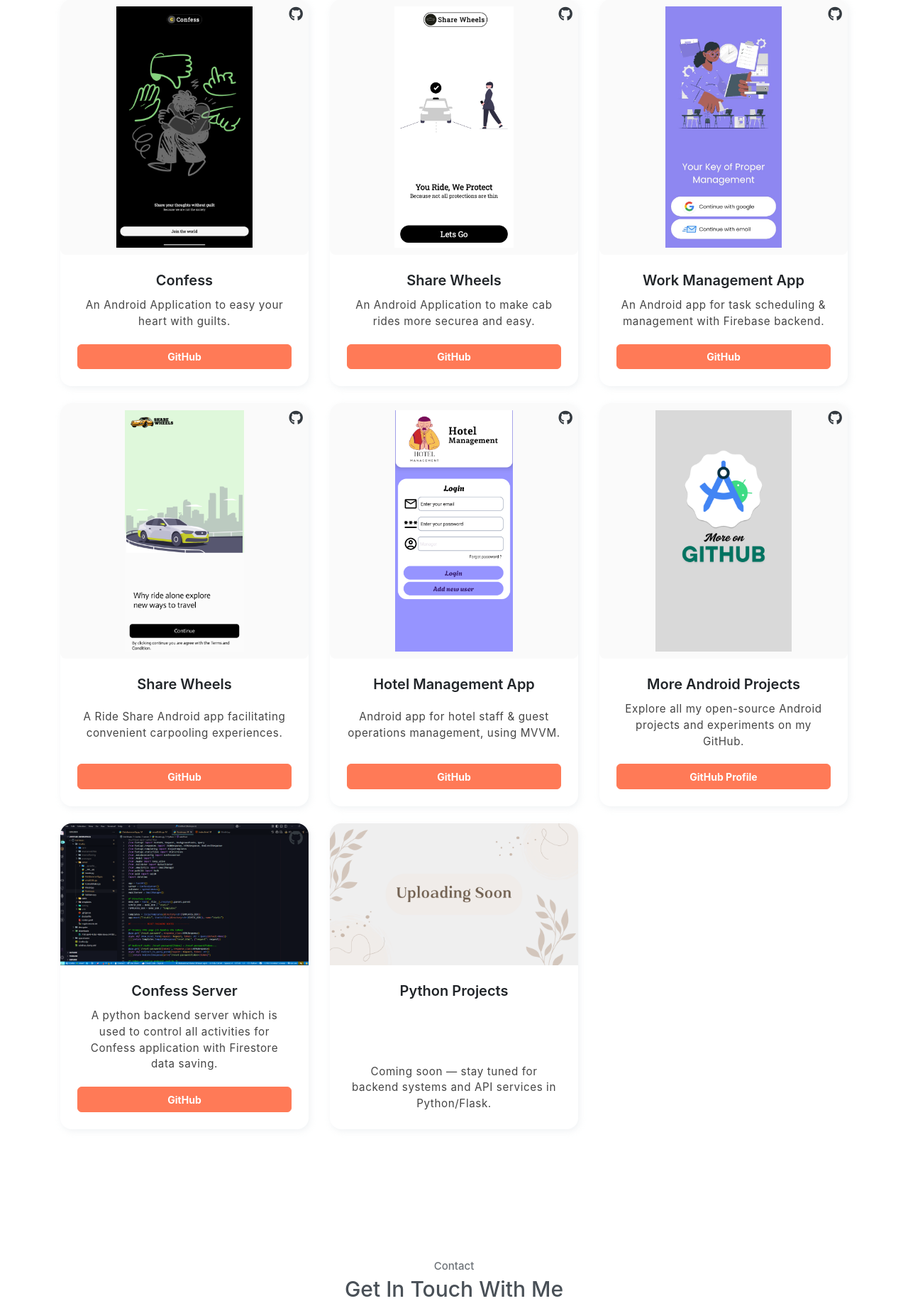
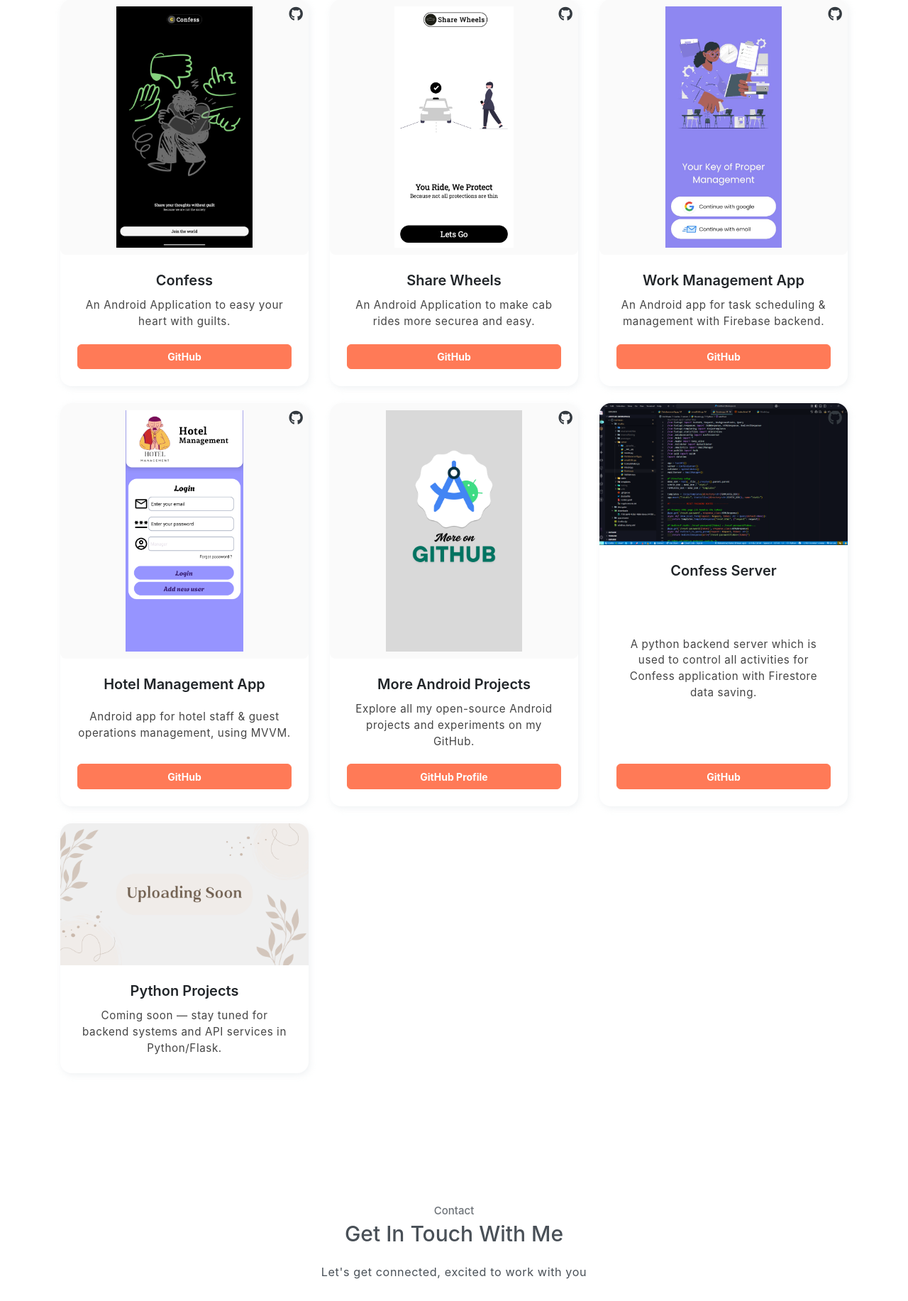
Before and after one commit to RamizMohammad/portfolio, a Flask app: page / in a window 1280 px wide. Shown: the part 3016-4849 px from the top of the page at 71% size. Run offline with Flask 3, Linux system fonts and the light colour scheme; some libraries are stand-ins or nearby versions.

Commit message:
removing old project

```diff
--- a/api/templates/index.html
+++ b/api/templates/index.html
@@ -388,27 +388,6 @@
                     </div>
                 </div>
 
-                <!-- Share Wheels App -->
-                <div class="col-md-4 mb-4" data-aos="zoom-in">
-                    <div class="card h-100 position-relative">
-                        <img src="../static/assets/imgs/Pro2.png" class="card-img-top android-img" alt="Share Wheels">
-
-                        <div class="position-absolute top-0 end-0 p-2">
-                            <a href="https://github.com/RamizMohammad/ShareWheels.git" target="_blank">
-                                <i class="fab fa-github fa-lg text-dark"></i>
-                            </a>
-                        </div>
-
-                        <div class="card-body">
-                            <h5 class="card-title">Share Wheels</h5>
-                            <p class="card-text">A Ride Share Android app facilitating convenient carpooling
-                                experiences.</p>
-                            <a href="https://github.com/RamizMohammad/ShareWheels.git" target="_blank"
-                                class="btn btn-primary btn-sm">GitHub</a>
-                        </div>
-                    </div>
-                </div>
-
                 <!-- Hotel Management App -->
                 <div class="col-md-4 mb-4" data-aos="zoom-in">
                     <div class="card h-100 position-relative">
```
